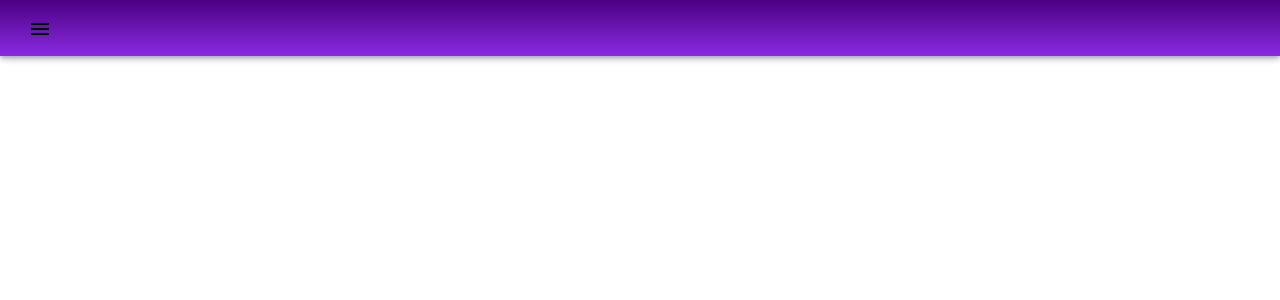
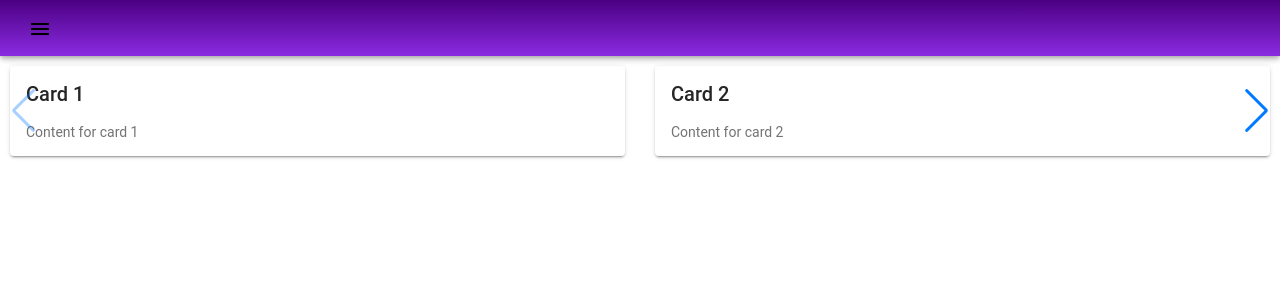
Before and after one commit to VicenteESCa/EntregaParcial2-INGWEB-Mobile, a React (Vite) app: page /home in a window 1280 px wide. Shown: the top 300 px of the page. Built offline with nearby package versions, Linux system fonts and the light colour scheme.

Commit message:
Creacion de las cards para agregar la infromacion, Se podra Agregar un link, ademas de crear mas de solo una seccion de cartas. Si no te funciona utiliza el npm i swiper

```diff
--- a/src/pages/Home.tsx
+++ b/src/pages/Home.tsx
@@ -1,8 +1,23 @@
-import { IonButton, IonContent, IonHeader, IonItem, IonPage, IonTextarea, IonTitle, IonToolbar } from '@ionic/react';
+import { IonCardHeader, IonCardTitle, IonCardContent,IonCard,IonicSlides, IonButton, IonContent, IonHeader, IonItem, IonItemSliding, IonList, IonPage, IonTextarea, IonTitle, IonToolbar } from '@ionic/react';
 import '../theme/Home.css';
 import ExploreContainer from '../components/ExploreContainer';
+import { Swiper, SwiperSlide} from 'swiper/react';
+import 'swiper/swiper-bundle.css';
+import { Navigation, Pagination, Scrollbar, A11y } from 'swiper/modules'; // Importa Navigation desde SwiperCore
+import 'swiper/css/navigation'; // Estilos de navegación de Swiper
+import SwiperCore from 'swiper'
+
+SwiperCore.use([Navigation])
+
+const cardData=[
+  { id:1, title: 'Card 1', content:'Content for card 1'},
+  { id:2, title: 'Card 2', content:'Content for card 2'},
+  { id:3, title: 'Card 3', content:'Content for card 3'},
+  { id:4, title: 'Card 4', content:'Content for card 4'},
+];
 
 const Home: React.FC = () => {
+
   return (
     <IonPage>
         <IonHeader>
@@ -10,6 +25,29 @@ const Home: React.FC = () => {
           <IonTitle></IonTitle>
         </IonToolbar>
       </IonHeader>
+      <IonContent fullscreen>
+        <IonHeader>
+        </IonHeader>
+        <Swiper
+        spaceBetween={10}
+        slidesPerView={2}
+        speed={400}
+        initialSlide={0}
+        grabCursor={true}
+        navigation={true}
+        >
+        {cardData.map((slide) => (
+            <SwiperSlide key={slide.id}>
+              <IonCard>
+                <IonCardHeader>
+                  <IonCardTitle>{slide.title}</IonCardTitle>
+                </IonCardHeader>
+                <IonCardContent>{slide.content}</IonCardContent>
+              </IonCard>
+              </SwiperSlide>
+        ))}
+        </Swiper>
+      </IonContent>
     </IonPage>
   );
 };
--- a/src/pages/Sign_In.tsx
+++ b/src/pages/Sign_In.tsx
@@ -98,7 +98,7 @@ const Sign_In: React.FC = () => {
               labelPlacement="floating"
               helperText="Confirma tu contraseña"
               errorText="Contraseña invalida"
-              onIonInput={(event) => validate(event)}
+              onIonInput={(event) => Validate_Password(event)}
               onIonBlur={() => markTouched()}
               ></IonTextarea>
             </IonToolbar>
--- a/src/theme/variables.css
+++ b/src/theme/variables.css
@@ -5,3 +5,5 @@ http://ionicframework.com/docs/theming/ */
     margin: 5px 0px 0px 16px;
 
   }
+  /* variables.css */
+@import '~swiper/swiper-bundle.css';
```
